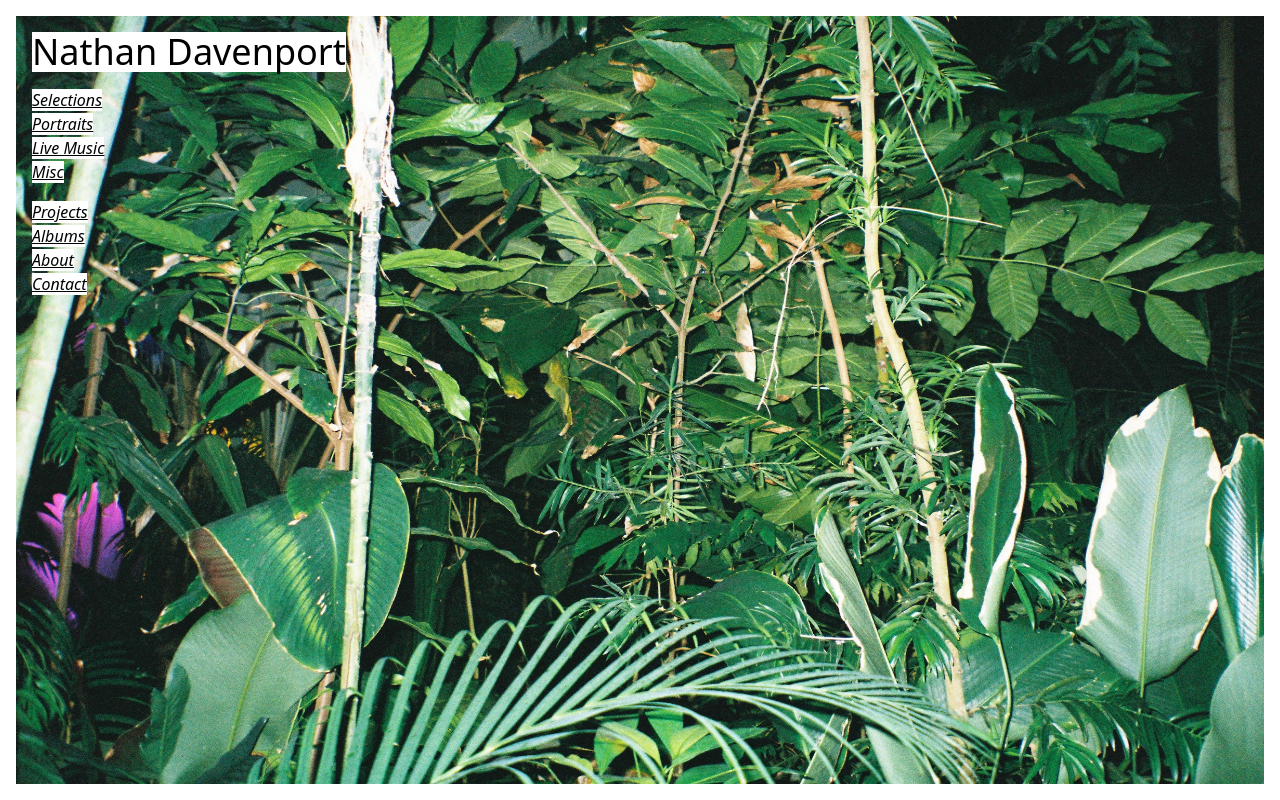
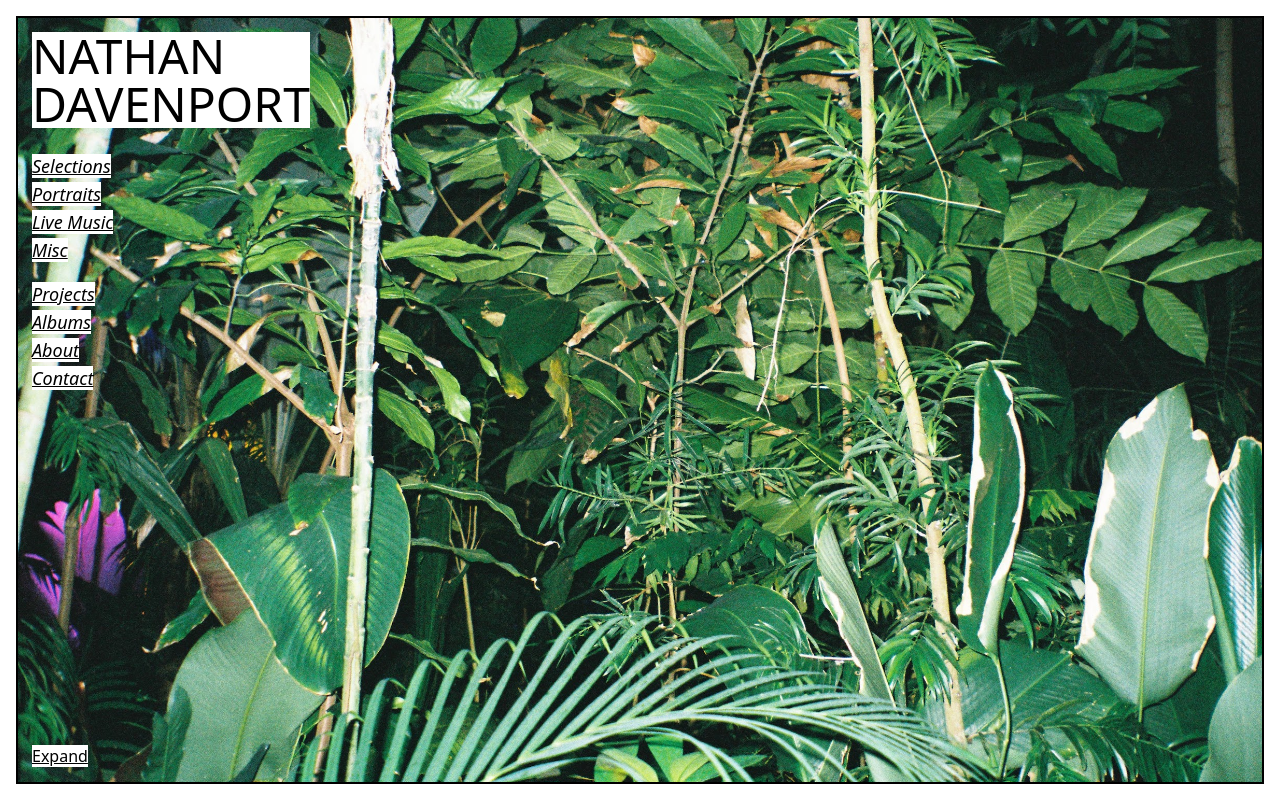
Before and after one commit to nathandaven/photo-portfolio, a Next.js app: page / in a window 1280 px wide. Built offline with nearby package versions, Linux system fonts and the light colour scheme.

Commit message:
Home page prototype complete

```diff
--- a/pages/_document.tsx
+++ b/pages/_document.tsx
@@ -1,13 +1,13 @@
-import { Html, Head, Main, NextScript } from 'next/document'
+import { Html, Head, Main, NextScript } from "next/document";
 
 export default function Document() {
   return (
     <Html lang="en">
       <Head />
-      <body>
+      <body className="bg-white dark:bg-black">
         <Main />
         <NextScript />
       </body>
     </Html>
-  )
+  );
 }
--- a/pages/index.tsx
+++ b/pages/index.tsx
@@ -3,6 +3,7 @@ import Image from "next/image";
 import { Inter } from "@next/font/google";
 
 import PlantsImage from "../public/resources/plants.jpg";
+import { useState } from "react";
 
 const inter = Inter({ subsets: ["latin"] });
 
@@ -13,10 +14,21 @@ export default function Home() {
     console.log(data);
   };
 
+  const [sidebar, toggleSidebar] = useState("");
+  const [ratio, setRatio] = useState(16 / 9); // default to 16:9
+
+  const setSidebar = function (sidebarStyle: boolean) {
+    let tag = "";
+    if (sidebarStyle) {
+      tag = "pl-96 pl-96";
+    }
+    toggleSidebar(tag);
+  };
+
   return (
     <>
       <Head>
-        <title>Nathan Davenport's Portfolio</title>
+        <title>Nathan Davenport&apos;s Portfolio</title>
         <meta
           name="description"
           content="Nathan Davenport's showcase of photography and experience."
@@ -25,63 +37,115 @@ export default function Home() {
         <link rel="icon" href="/favicon.ico" />
       </Head>
       <main>
-        <div className="absolute flex flex-col justify-center h-screen w-screen z-0">
+        {/* Wrapper for background image */}
+        <div
+          className={
+            "absolute flex flex-row justify-center h-screen w-screen z-0 p-4 transition-all " +
+            sidebar
+          }
+        >
           <Image
-            className="w-auto h-auto align-middle p-4 text-center max-h-screen"
+            className="object-cover w-full h-full border-2 border-black dark:border-white"
             src={PlantsImage}
-            alt=""
+            alt="Full screen image"
           />
         </div>
+
+        {/* Wrapper for homepage elements */}
         <div className=" p-8 z-10 absolute">
-          <h1 className="text-black bg-white font-medium text-4xl">
-            Nathan Davenport
+          <h1 className="text-black dark:text-white font-medium text-3xl md:text-4xl lg:text-5xl transition-all">
+            <div className="bg-white dark:bg-black">NATHAN</div>
           </h1>
-          <ul className="text-black mt-4 underline italic">
+          <h1 className="text-black  dark:text-white  font-medium text-3xl md:text-4xl lg:text-5xl transition-all">
+            <div className="bg-white dark:bg-black">DAVENPORT</div>
+          </h1>
+
+          <ul className="text-black dark:text-white mt-6 underline italic text-md md:text-lg lg:text-lg transition-all">
             <li>
-              <a href="" className="h-100 bg-white  hover:font-bold">
+              <a
+                href=""
+                className="h-100 bg-white dark:bg-black hover:font-bold"
+              >
                 Selections
               </a>
             </li>
+
+            {/* Album selector */}
             <li>
-              <a href="" className="h-100 bg-white  hover:font-bold">
+              <a
+                href=""
+                className="h-100 bg-white dark:bg-black hover:font-bold"
+              >
                 Portraits
               </a>
             </li>
             <li>
-              <a href="" className="h-100 bg-white  hover:font-bold">
+              <a
+                href=""
+                className="h-100 bg-white dark:bg-black hover:font-bold"
+              >
                 Live Music
               </a>
             </li>
             <li>
-              <a href="" className="h-100 bg-white  hover:font-bold">
+              <a
+                href=""
+                className="h-100 bg-white dark:bg-black hover:font-bold"
+              >
                 Misc
               </a>
             </li>
           </ul>
 
-          <ul className="text-black mt-4 underline italic">
+          {/* Site links */}
+          <ul className="text-black dark:text-white mt-4 underline italic text-md md:text-lg lg:text-lg transition-all">
             <li>
-              <a href="" className="h-100 bg-white  hover:font-bold">
+              <a
+                href=""
+                className="h-100 bg-white dark:bg-black hover:font-bold"
+              >
                 Projects
               </a>
             </li>
             <li>
-              <a href="" className="h-100 bg-white  hover:font-bold">
+              <a
+                href=""
+                className="h-100 bg-white dark:bg-black hover:font-bold"
+              >
                 Albums
               </a>
             </li>
             <li>
-              <a href="" className="h-100 bg-white  hover:font-bold">
+              <a
+                href=""
+                className="h-100 bg-white dark:bg-black hover:font-bold"
+              >
                 About
               </a>
             </li>
             <li>
-              <a href="" className="h-100 bg-white  hover:font-bold">
+              <a
+                href=""
+                className="h-100 bg-white dark:bg-black hover:font-bold"
+              >
                 Contact
               </a>
             </li>
           </ul>
         </div>
+
+        {/* Wrapper for bottom elements */}
+        <div className="p-8 z-10 absolute bottom-0">
+          {/* TODO: links for social media */}
+          <div className="pt-4 ">
+            <a
+              className="underline cursor-pointer bg-white dark:bg-black"
+              onClick={() => setSidebar(!sidebar)}
+            >
+              Expand
+            </a>
+          </div>
+        </div>
       </main>
     </>
   );
--- a/styles/globals.css
+++ b/styles/globals.css
@@ -16,7 +16,7 @@
 
 @media (prefers-color-scheme: dark) {
   :root {
-    --background: rgb(255, 0, 0);
+    --background: rgb(0, 0, 0);
     --text-color: rgb(255, 255, 255);
     --text-background: rgb(0, 0, 0);
   }
@@ -35,7 +35,7 @@ body {
 }
 
 body {
-  color: rgb(var(--foreground-rgb));
+  color: var(--foreground-rgb);
   background: var(--background);
 }
 
```
